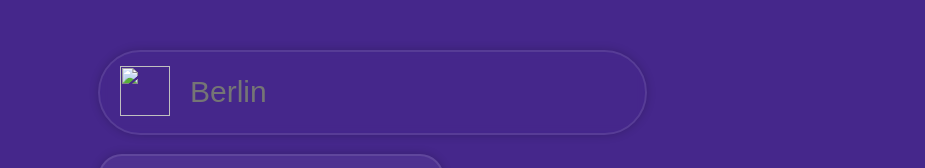
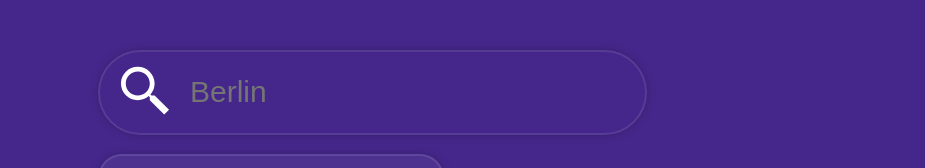
Before and after one commit to quusix/Weather, a plain HTML site: page index.html in a window 1280 px wide. Shown: the top 168 px of the page, without its empty margins (144-1069 px from the left). Drawn offline with Linux system fonts and the light colour scheme; the site is published under a folder, as on GitHub Pages, so addresses that start at the root find nothing; a web font is replaced by a local one.

Commit message:
modified:   index.html

```diff
--- a/index.html
+++ b/index.html
@@ -24,7 +24,7 @@
 		<div class="main__conteiner">
 			<div class="search__input">
 				<div class="search__input-block">
-					<a href="#"><img src="/src/img/search.svg" alt="" /></a>
+					<a href="#"><img src="./src/img/search.svg" alt="" /></a>
 					<input placeholder="Berlin" type="text" />
 				</div>
 			</div>
```
